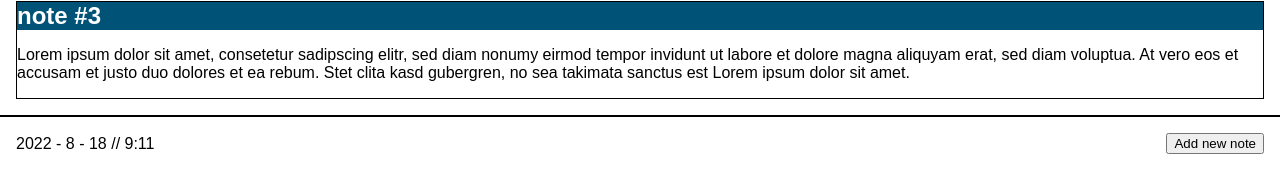
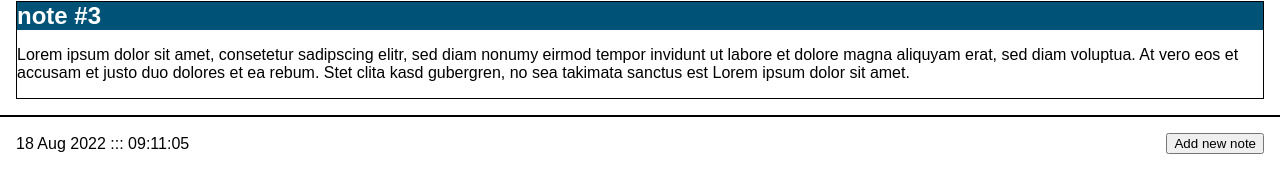
Before and after one commit to yannhn/notes, a React (Create React App) app: page / in a window 1280 px wide. Shown: the part 331-524 px from the top of the page. Built offline with nearby package versions, Linux system fonts and the light colour scheme.

Commit message:
show actual time

```diff
--- a/src/components/UI/CurrentDate/CurrentDate.js
+++ b/src/components/UI/CurrentDate/CurrentDate.js
@@ -1,20 +1,29 @@
+import { useState, useEffect } from "react";
+
 export default function CurrentDate() {
-  const today = new Date();
+  const [date, setDate] = useState(new Date());
 
-  const year = today.getFullYear();
-  const month = today.getMonth() + 1;
-  const day = today.getDate();
+  useEffect(() => {
+    setInterval(() => setDate(new Date()), 1000);
+  }, []);
 
-  const hours = today.getHours();
-  const minutes = today.getMinutes();
+  const today = date.toLocaleDateString("en-GB", {
+    day: "numeric",
+    month: "short",
+    year: "numeric",
+  });
 
-  const fullDate = `${year} - ${month} - ${day}`;
-  const fullTime = `${hours}:${minutes}`;
+  const time = date.toLocaleString("en-US", {
+    hour: "numeric",
+    minute: "numeric",
+    hour12: false,
+    second: "numeric",
+  });
 
   return (
     <>
       <span>
-        {fullDate} // {fullTime}
+        {today} ::: {time}
       </span>
     </>
   );
```
